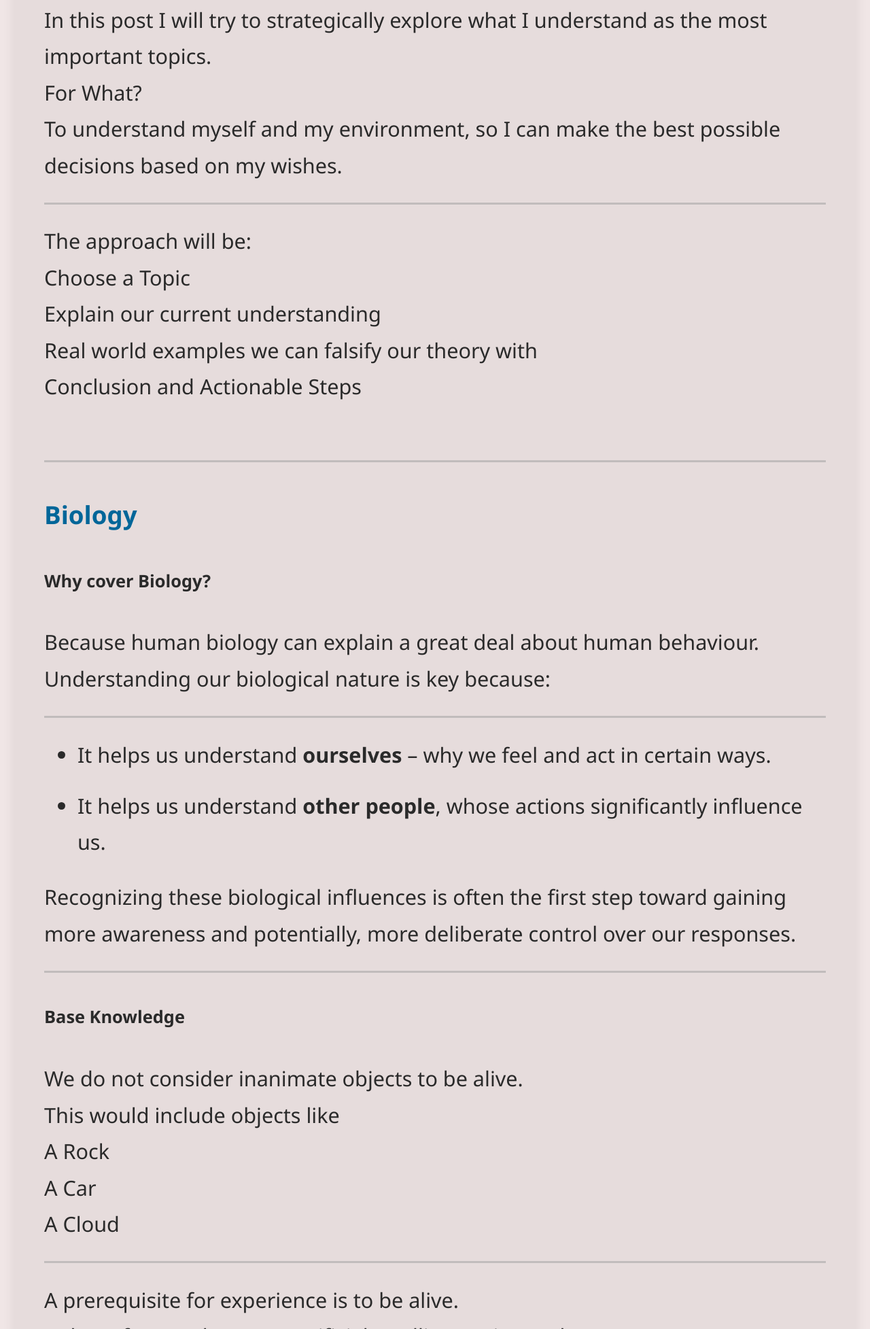
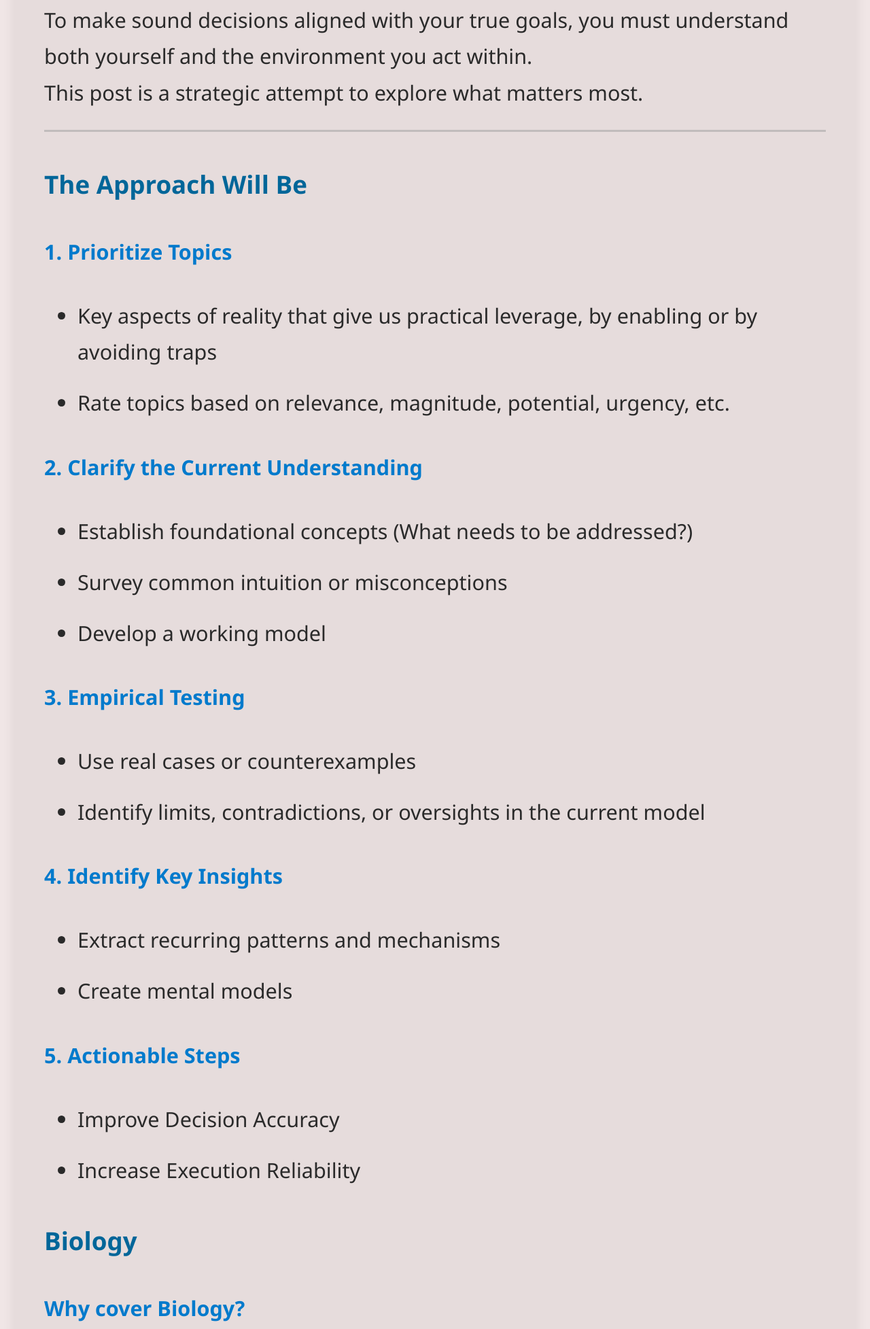
Before and after one commit to drunkPotato/myBlog, an Eleventy site: page src/posts/WhatAreYou.md in a window 1280 px wide. Shown: the part 555-2510 px from the top of the page at 68% size. Built offline with nearby package versions, Linux system fonts and the light colour scheme; Eleventy itself is replaced by a stand-in of ours; files that its build step writes are made by us from their sources.

Commit message:
feature - fixed introduction part, started biology section

```diff
--- a/src/posts/WhatAreYou.md
+++ b/src/posts/WhatAreYou.md
@@ -9,33 +9,53 @@ excerpt: Exploration
 
 ### A Plan to Understand Things <br>
 
-In this post I will try to strategically explore what I understand as the most important topics.<br>
-For What?<br>
-To understand myself and my environment, so I can make the best possible decisions based on my wishes.<br>
+To make sound decisions aligned with your true goals, you must understand both yourself and the environment you act within. <br>
+This post is a strategic attempt to explore what matters most.<br>
 
-The approach will be:<br>
-Choose a Topic<br>
-Explain our current understanding<br>
-Real world examples we can falsify our theory with<br>
-Conclusion and Actionable Steps<br><br>
+### The Approach Will Be
+
+#### 1. Prioritize Topics
+- Key aspects of reality that give us practical leverage, by enabling or by avoiding traps
+- Rate topics based on relevance, magnitude, potential, urgency, etc.
+
+#### 2. Clarify the Current Understanding
+- Establish foundational concepts (What needs to be addressed?)
+- Survey common intuition or misconceptions
+- Develop a working model
+
+#### 3. Empirical Testing
+- Use real cases or counterexamples
+- Identify limits, contradictions, or oversights in the current model
+
+#### 4. Identify Key Insights
+- Extract recurring patterns and mechanisms
+- Create mental models
+
+#### 5. Actionable Steps
+- Improve Decision Accuracy
+- Increase Execution Reliability
+
 
 ### Biology
-##### Why cover Biology?<br>
+#### Why cover Biology?<br>
 Because human biology can explain a great deal about human behaviour. Understanding our biological nature is key because:
 *   It helps us understand **ourselves** – why we feel and act in certain ways.
 *   It helps us understand **other people**, whose actions significantly influence us.
 
 Recognizing these biological influences is often the first step toward gaining more awareness and potentially, more deliberate control over our responses.
-##### Base Knowledge
+#### Base Knowledge
+
+##### Evolution<br>
+Understanding human evolution helps us because:
+  - Behaviour has evoluitonary roots
+  - Our environment has changed rapidly
+  - Adapting to our environment gives us leverage
 
 
-We do not consider inanimate objects to be alive.<br>
-This would include objects like<br>
-A Rock<br>
-A Car<br>
-A Cloud<br>
+Your biology is not random.<br>
+It is the product of millions of years of natural selection, optimizing for survival and reproduction in ancient environments.<br>
+Humans evolved in small tribes with scarce food, no technology and immediate physical threats.<br>
 
-A prerequisite for experience is to be alive.<br>
 At least for now because Artificial Intelligence is not there yet.<br>
 However a single celled organism doesnt experience the world.<br>
 Consciousness is poorly understood to this very day.<br>
```
